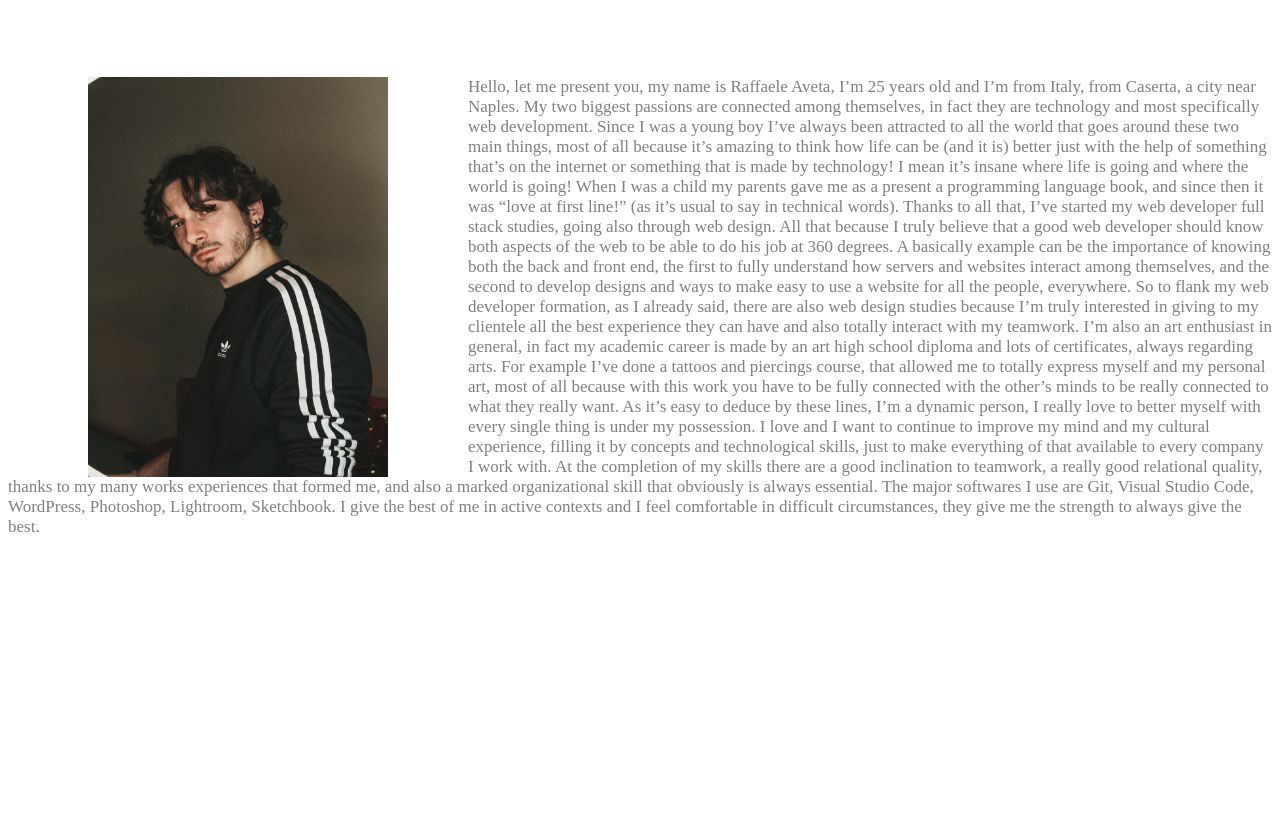
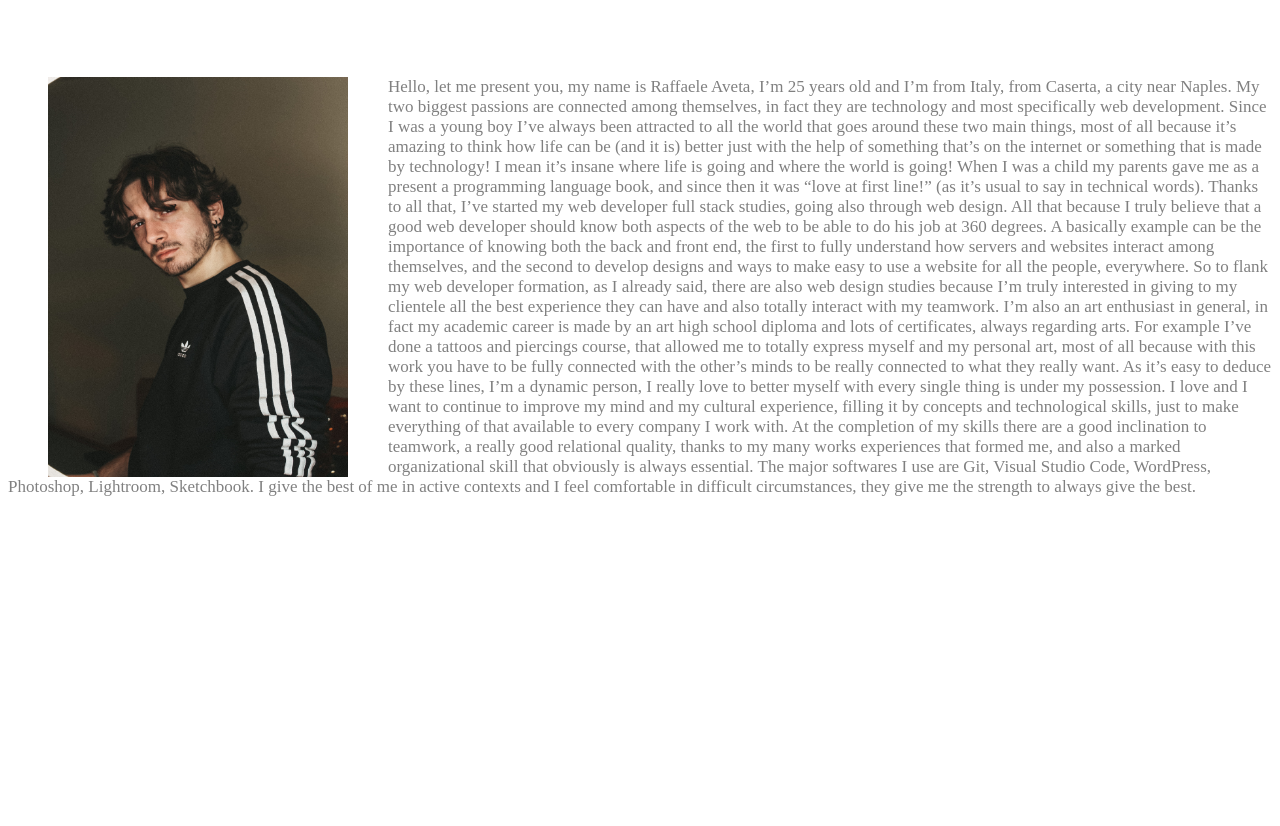
Before and after one commit to RaffaR100/RaffaR100.github.io, a plain HTML site: page index.html in a window 1280 px wide. Shown: the part 1352-2178 px from the top of the page. Drawn offline with nearby package versions, Linux system fonts and the light colour scheme.

Commit message:
Update index.html

```diff
--- a/index.html
+++ b/index.html
@@ -34,7 +34,7 @@
             <p align="justif">
             <div class="conteiner">
                 <img src="assets/images/IMG_5854 3.JPG" data-aos="flip-left" width="300px" height="400px" align="left"
-                    hspace="80" />
+                    hspace="40" />
 
 
                 Hello, let me present you, my name is Raffaele Aveta, I’m 25 years old and I’m from Italy, from Caserta,
```
